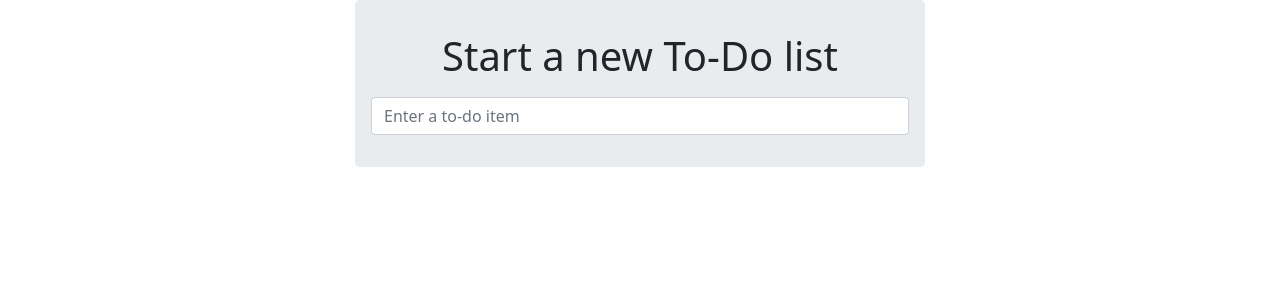
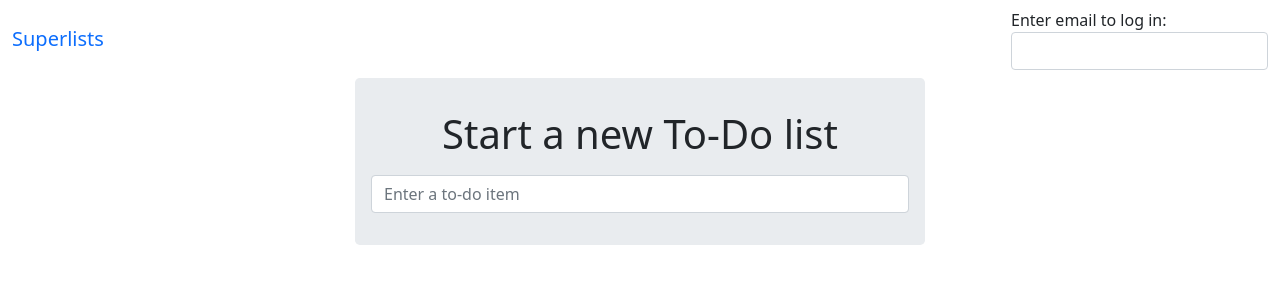
Before and after one commit to denkasyanov/superlists-pytest, a Django app: page / in a window 1280 px wide. Shown: the top 300 px of the page. Run offline with Django 3.2, Linux system fonts and the light colour scheme; some libraries are stand-ins or nearby versions.

Commit message:
Add navbar for managing accounts

```diff
--- a/lists/templates/base.html
+++ b/lists/templates/base.html
@@ -11,6 +11,18 @@
 </head>
 
 <body>
+
+    <nav class="navbar navbar-default" role="navigation">
+        <div class="container-fluid">
+            <a class="navbar-brand" href="/">Superlists</a>
+            <form class="navbar-form navbar-right" method="POST" action="#">
+                <span>Enter email to log in:</span>
+                <input class="form-control" name="email" type="text" />
+                {% csrf_token %}
+            </form>
+        </div>
+    </nav>
+
     <div class="container">
         <div class="row justify-content-center">
             <div class="col-md-6 col-md-offset-3 jumbotron">
```
